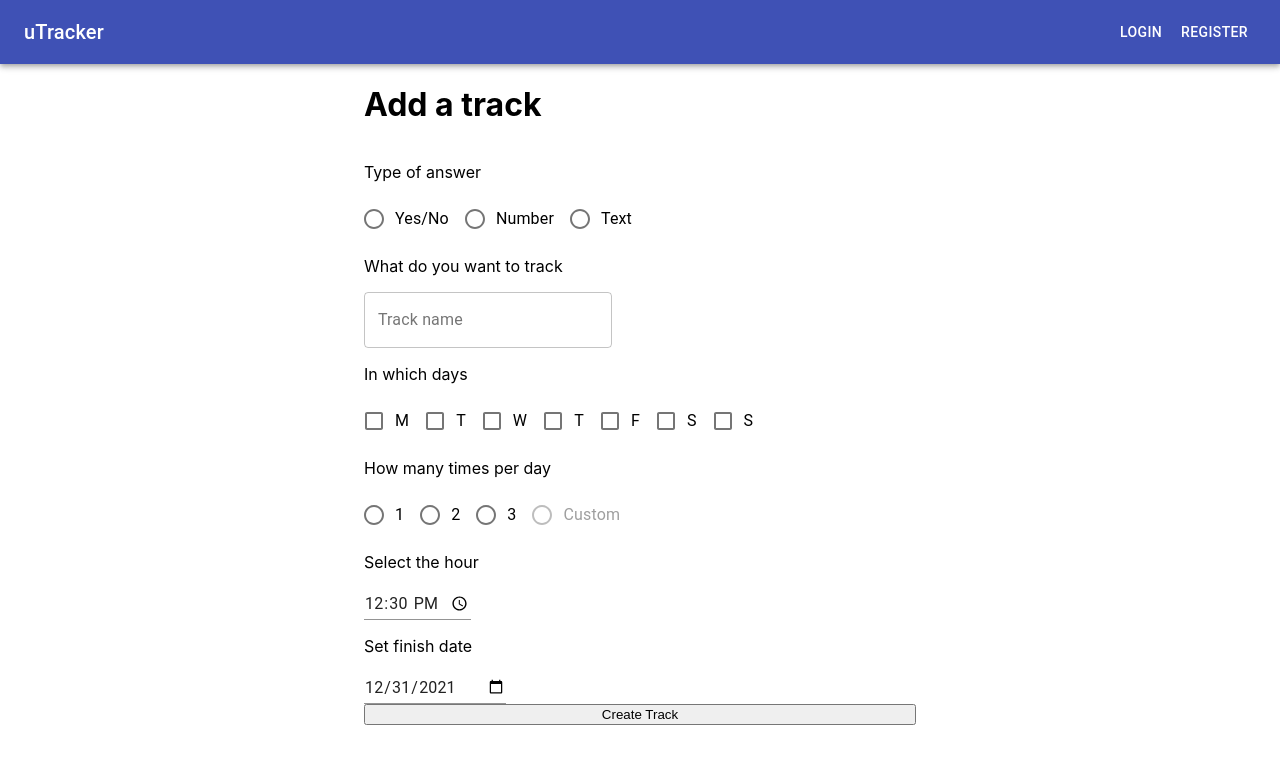
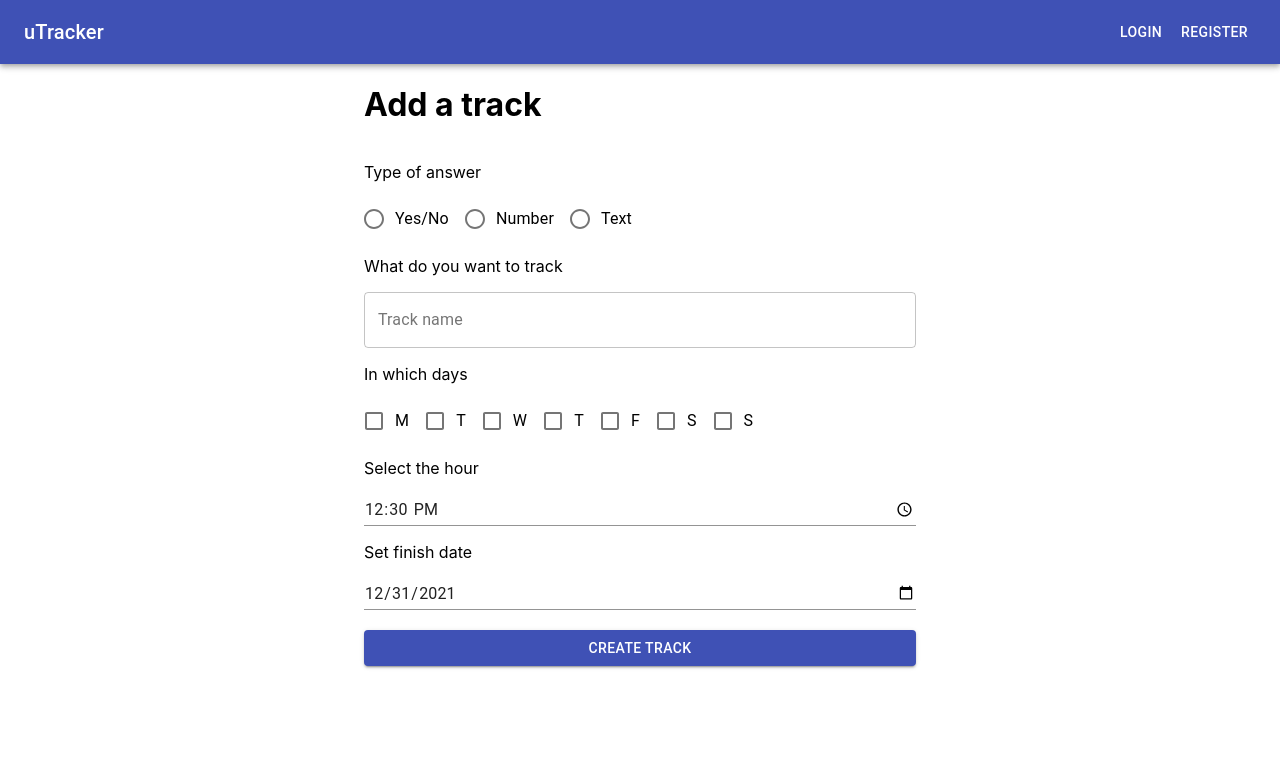
Before and after one commit to rdelian/universal-tracker, a Next.js app: page /create in a window 1280 px wide. Shown: the top 764 px of the page. Built offline with nearby package versions, Linux system fonts and the light colour scheme.

Commit message:
update: create track

```diff
--- a/pages/create.js
+++ b/pages/create.js
@@ -4,35 +4,22 @@ import FormGroup from '@material-ui/core/FormGroup';
 import FormControlLabel from '@material-ui/core/FormControlLabel';
 import Checkbox from '@material-ui/core/Checkbox';
 import TextField from '@material-ui/core/TextField';
+import Button from '@material-ui/core/Button';
 import Radio from '@material-ui/core/Radio';
 import RadioGroup from '@material-ui/core/RadioGroup';
 
 export default function Create() {
-    const [form, setForm] = React.useState({ "days": 0 })
-    const [frequency, setFrequency] = React.useState(1)
-    const [times, setTimes] = React.useState([])
     const curDate = new Date()
-    // const days = {
-    //     1: "Monday",
-    //     2: "Tuesday",
-    //     4: "Wednesday",
-    //     8: "Thursday",
-    //     16: "Friday",
-    //     32: "Saturday",
-    //     64: "Sunday"
-    // }
-
-    React.useEffect(() => {
-        // Because useState[1] is async
-        setForm(currentValues => ({
-            ...currentValues,
-            ["times"]: times
-        }))
-    }, [times]);
+    const [form, setForm] = React.useState({
+        "days": 0,
+        "time": "12:00",
+        "date": new Date(curDate.getFullYear() + 1, curDate.getMonth() + 1, 0).toISOString().slice(0, 10)
+    })
+    // const days = { 1: "Monday", 2: "Tuesday", 4: "Wednesday", 8: "Thursday", 16: "Friday", 32: "Saturday", 64: "Sunday" }
 
     const handleChange = e => {
         let temp = null
-        e.persist();
+        e.persist()
         if (e.target.name == 'days') {
             // bitmask
             // reverse the bitmask with: bitmask_value & (1 << for_index);
@@ -40,36 +27,28 @@ export default function Create() {
             if (e.target.checked) {
                 temp = form['days'] + temp
             } else {
-                console.log('not checked', typeof (temp))
                 temp = form['days'] - temp
             }
         }
-
         setForm(currentValues => ({
             ...currentValues,
             [e.target.name]: temp != null ? temp : e.target.value
         }))
     }
 
-    const handleFrequency = e => {
-        e.persist();
-        setFrequency(e.target.value)
-    }
-
-    const createTrack = async e => {
+    const createTrack = e => {
         e.preventDefault()
-        const response = await fetch('api/createtrack', {
+        // TODO: Check if all data exists
+        fetch('api/createtrack', {
             method: 'POST',
             headers: {
                 'Content-Type': 'application/json'
             },
-            body: JSON.stringify(form) // body data type must match "Content-Type" header
+            body: JSON.stringify(form)
         });
-        console.log("sv response:", response.json())
     }
 
-    console.log('form:', form) // DEBUG
-    console.log('times:', frequency) // DEBUG
+    console.log('form:', form)
 
     return (
         <>
@@ -82,17 +61,15 @@ export default function Create() {
                             <p>Type of answer</p>
                             <RadioGroup aria-label="typeAnswerRadio" name="typeAnswerRadio">
                                 <span>
-                                    <FormControlLabel onChange={handleChange} name="typeAnswer" value="bool" control={<Radio />} label="Yes/No" />
-                                    <FormControlLabel onChange={handleChange} name="typeAnswer" value="number" control={<Radio />} label="Number" />
-                                    <FormControlLabel onChange={handleChange} name="typeAnswer" value="string" control={<Radio />} label="Text" />
+                                    <FormControlLabel onChange={handleChange} name="answerType" value="bool" control={<Radio />} label="Yes/No" />
+                                    <FormControlLabel onChange={handleChange} name="answerType" value="number" control={<Radio />} label="Number" />
+                                    <FormControlLabel onChange={handleChange} name="answerType" value="string" control={<Radio />} label="Text" />
                                 </span>
                             </RadioGroup>
                         </span>
 
-                        <span>
                         <p>What do you want to track</p>
                         <TextField id="outlined-basic" label="Track name" variant="outlined" onChange={handleChange} name="trackName" />
-                        </span>
 
                         <span>
                             <p>In which days</p>
@@ -107,45 +84,25 @@ export default function Create() {
                             )}
                         </span>
 
-                        <span>
-                            <p>How many times per day</p>
-                            <RadioGroup aria-label="gender" name="gender1">
-                                <span>
-                                    <FormControlLabel onChange={handleFrequency} name="times" value="1" control={<Radio />} label="1" />
-                                    <FormControlLabel onChange={handleFrequency} name="times" value="2" control={<Radio />} label="2" />
-                                    <FormControlLabel onChange={handleFrequency} name="times" value="3" control={<Radio />} label="3" />
-                                    <FormControlLabel onChange={handleFrequency} name="times" value="0" control={<Radio />} label="Custom" disabled />
-                                </span>
-                            </RadioGroup>
-                        </span>
-
-                        <span>
                         <p>Select the hour</p>
-                            {[...Array(Number(frequency))].map((_, index) => <TextField
-                                id={"time" + index}
+                        <TextField
+                            id={"time"}
                             type="time"
                             defaultValue="12:30"
-                                onChange={console.log}
-                                InputLabelProps={{
-                                    shrink: true,
-                                }}
-                            />)}
-                        </span>
-
-                        <span>
+                            onChange={handleChange}
+                            name="hour"
+                        />
                         <p>Set finish date</p>
                         <TextField
                             id="date"
-                                label=""
+                            name="finishDate"
                             type="date"
+                            onChange={handleChange}
                             defaultValue={new Date(curDate.getFullYear() + 1, curDate.getMonth() + 1, 0).toISOString().slice(0, 10)}
-                                InputLabelProps={{
-                                    shrink: true,
-                                }}
+
                         />
-                        </span>
-
-                        <button type="submit">Create Track</button>
+                        <br></br>
+                        <Button variant="contained" color="primary" type="submit">Create Track</Button>
                     </FormGroup>
                 </form>
             </Container>
```
Lines whose indentation alone changed are shown as unchanged.
